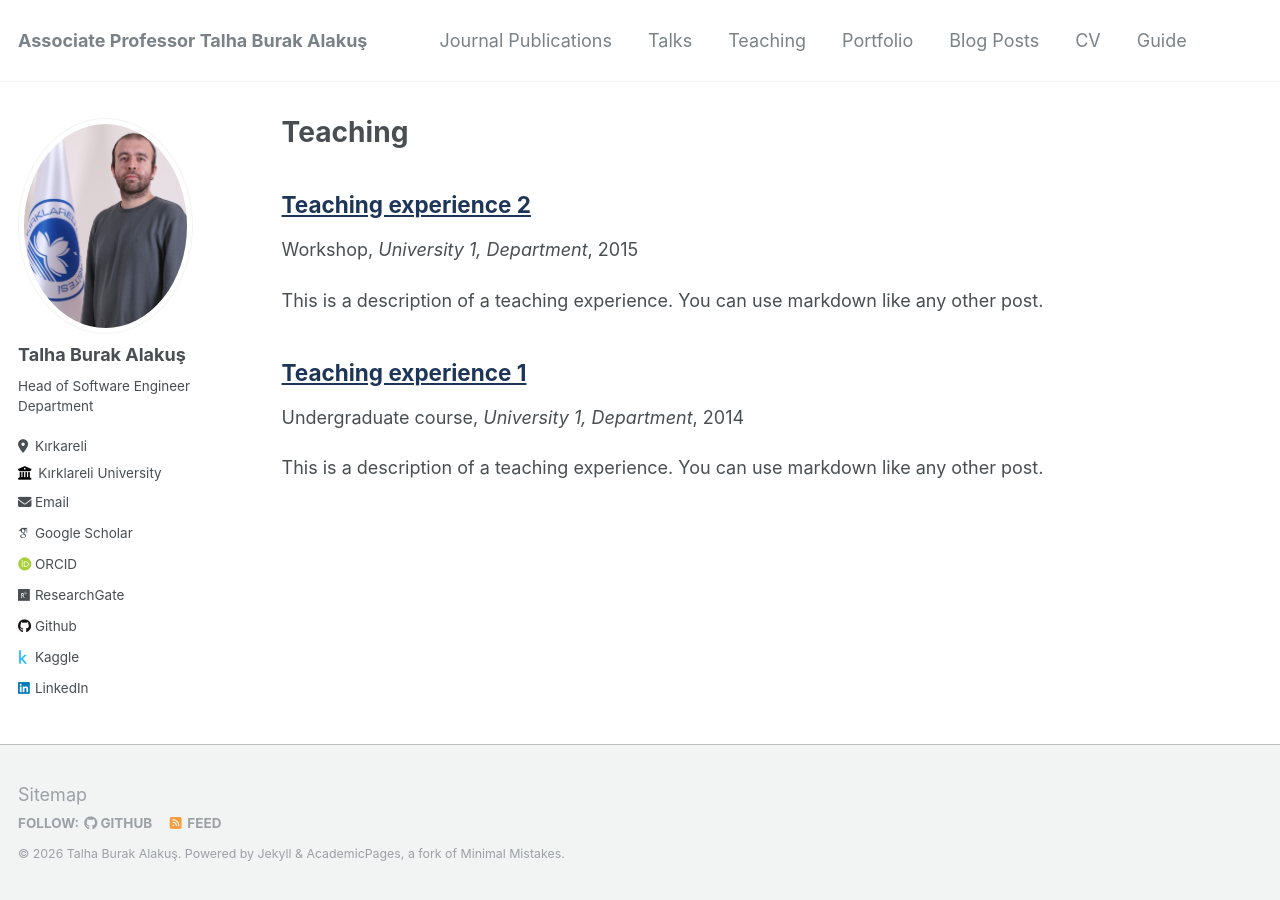
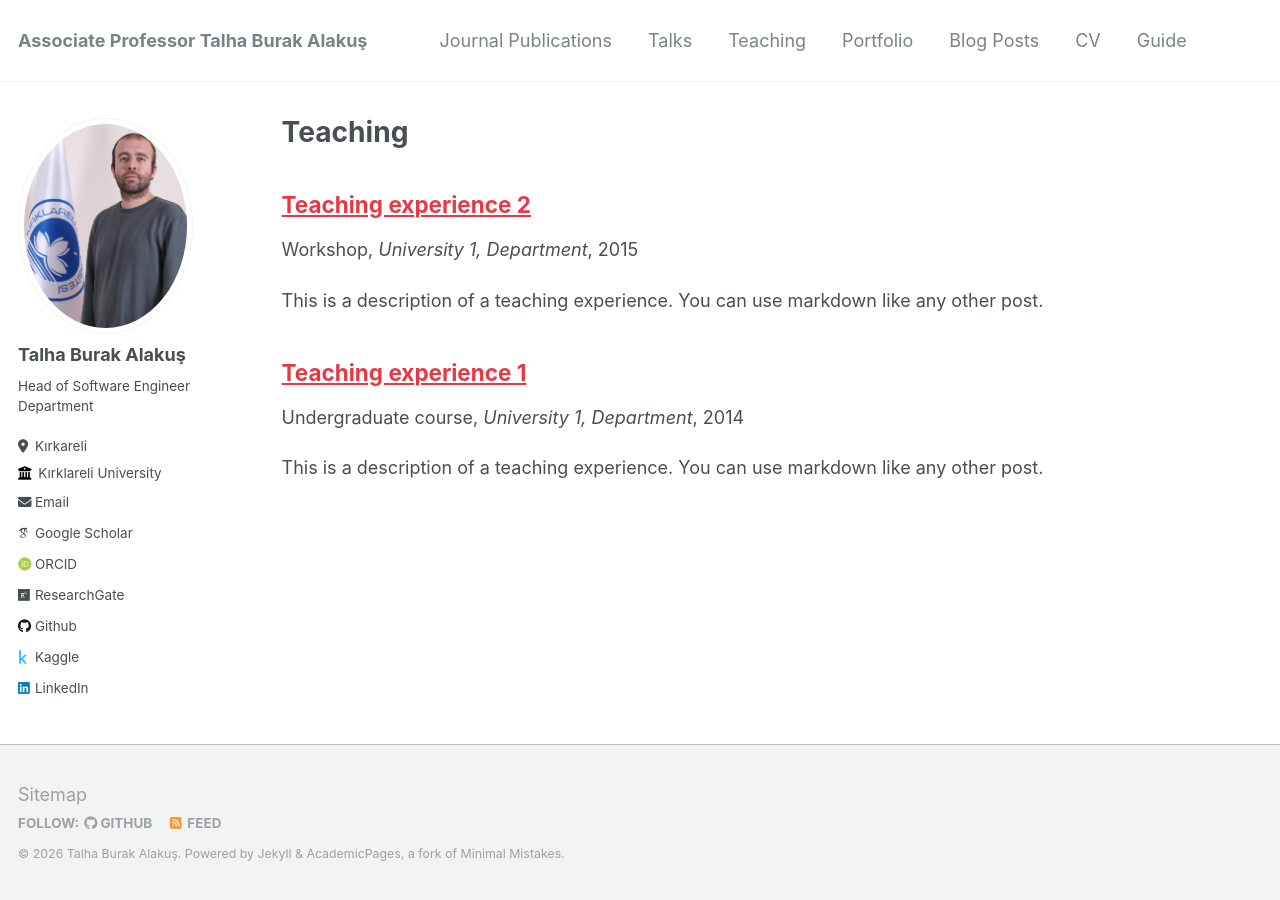
Before and after one commit to burakalakuss/talhaburakalakus.github.io, a Jekyll site: the page built from _pages/teaching.html, in a window 1280 px wide. Built offline with Jekyll 4.4.1, drawn with Linux system fonts in a browser that asks for light colours; some web fonts are replaced.

Commit message:
Update main.scss

```diff
--- a/assets/css/main.scss
+++ b/assets/css/main.scss
@@ -41,5 +41,5 @@
 @import "print";
 
 .archive__item-title a {
-  color: #1d3557 !important;
+  color: #e63946 !important;
 }
```
